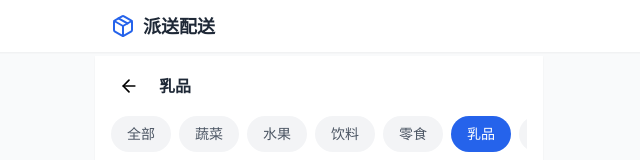
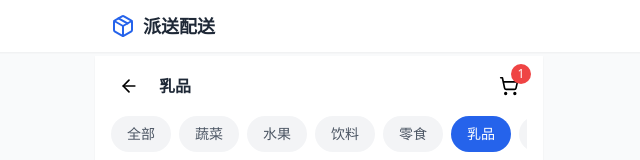
Before and after one commit to shulanXS/Dispatch-Delivery-App-Frontend, a React (Vite) app: page /category/dairy in a window 1280 px wide. Both pictures are taken after a click on the button 606 px from the left and 498 px from the top of the page. Shown: the top 160 px of the page, without its empty margins (321-961 px from the left). Built offline with nearby package versions, Linux system fonts and the light colour scheme.

Commit message:
restore: CategoryPage购物车图标(从组员c分支恢复)

```diff
--- a/src/pages/Category/CategoryPage.jsx
+++ b/src/pages/Category/CategoryPage.jsx
@@ -1,12 +1,15 @@
 import { useParams, Link } from 'react-router-dom';
-import { ArrowLeft, Search } from 'lucide-react';
+import { ArrowLeft, Search, ShoppingCart } from 'lucide-react';
 import { useProductStore } from '../../store/useProductStore';
+import { useCartStore } from '../../store/useCartStore';
 import ProductCard from '../../components/ProductCard';
 
 export default function CategoryPage() {
   const { id } = useParams();
   const categories = useProductStore((state) => state.categories);
   const products = useProductStore((state) => state.products);
+  const items = useCartStore((state) => state.items);
+  const cartCount = items.reduce((sum, item) => sum + item.quantity, 0);
 
   const filteredProducts = id
     ? products.filter((p) => p.category === id)
@@ -25,6 +28,14 @@ export default function CategoryPage() {
           <h1 className="flex-1 font-bold text-gray-800">
             {currentCategory ? currentCategory.name : '全部商品'}
           </h1>
+          <Link to="/cart" className="relative p-2 hover:bg-gray-100 rounded-full">
+            <ShoppingCart className="w-5 h-5" />
+            {cartCount > 0 && (
+              <span className="absolute -top-1 -right-1 bg-red-500 text-white text-xs w-5 h-5 rounded-full flex items-center justify-center">
+                {cartCount}
+              </span>
+            )}
+          </Link>
         </div>
 
         {/* 分类切换 */}
```
